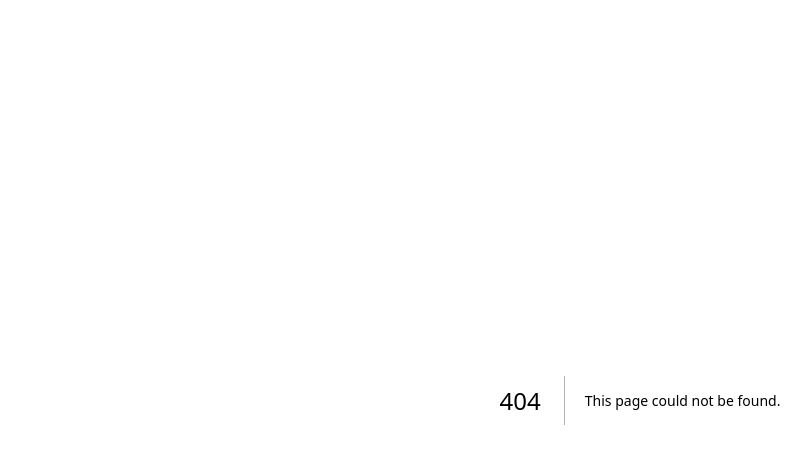
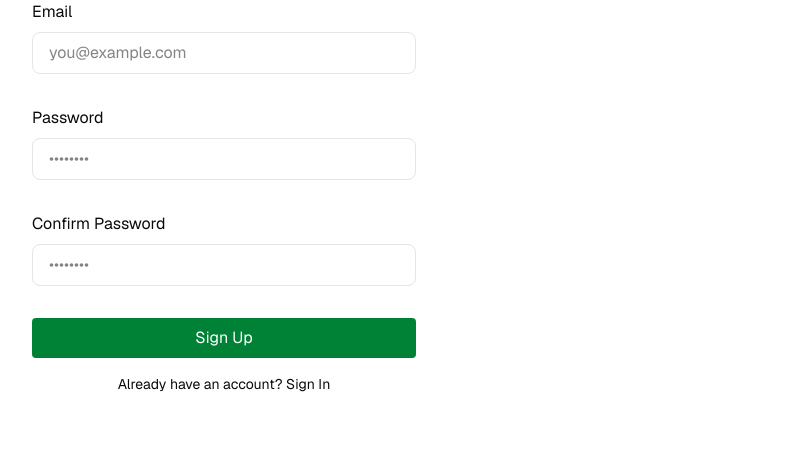
Before and after one commit to tom-mcIvor/UnitHub, a Next.js app: page /auth/signup in a window 1280 px wide. Before the commit this address had no page. Shown: the top 464 px of the page, without its empty margins (0-811 px from the left). Built offline with nearby package versions, Linux system fonts and the light colour scheme.

Commit message:
feat: implement basic authentication
Implements a basic authentication flow using Supabase Auth. This includes a middleware to protect all routes, as well as login, signup, and email confirmation callback pages.

Updates the documentation to reflect the authentication implementation and next steps.

```diff
--- /dev/null
+++ b/app/auth/callback/page.tsx
@@ -0,0 +1,16 @@
+import { createClient } from '@/lib/supabase/server'
+import { redirect } from 'next/navigation'
+
+export default async function CallbackPage({ searchParams }: { searchParams: { [key: string]: string | string[] | undefined } }) {
+  const code = searchParams.code as string
+
+  if (code) {
+    const supabase = await createClient()
+    const { error } = await supabase.auth.exchangeCodeForSession(code)
+    if (!error) {
+      return redirect('/')
+    }
+  }
+
+  return redirect('/auth/login?message=Could not log in')
+}
--- /dev/null
+++ b/app/auth/signup/page.tsx
@@ -0,0 +1,78 @@
+import { createClient } from '@/lib/supabase/server'
+import { headers } from 'next/headers'
+import { redirect } from 'next/navigation'
+
+export default function SignupPage() {
+  const signUp = async (formData: FormData) => {
+    'use server'
+
+    const origin = headers().get('origin')
+    const email = formData.get('email') as string
+    const password = formData.get('password') as string
+    const confirmPassword = formData.get('confirmPassword') as string
+    const supabase = await createClient()
+
+    if (password !== confirmPassword) {
+      return redirect('/auth/signup?message=Passwords do not match')
+    }
+
+    const { error } = await supabase.auth.signUp({
+      email,
+      password,
+      options: {
+        emailRedirectTo: `${origin}/auth/callback`,
+      },
+    })
+
+    if (error) {
+      return redirect('/auth/signup?message=Could not authenticate user')
+    }
+
+    return redirect('/auth/signup?message=Check email to verify account')
+  }
+
+  return (
+    <div className="flex-1 flex flex-col w-full px-8 sm:max-w-md justify-center gap-2">
+      <form
+        className="flex-1 flex flex-col w-full justify-center gap-2 text-foreground"
+        action={signUp}
+      >
+        <label className="text-md" htmlFor="email">
+          Email
+        </label>
+        <input
+          className="rounded-md px-4 py-2 bg-inherit border mb-6"
+          name="email"
+          placeholder="you@example.com"
+          required
+        />
+        <label className="text-md" htmlFor="password">
+          Password
+        </label>
+        <input
+          className="rounded-md px-4 py-2 bg-inherit border mb-6"
+          type="password"
+          name="password"
+          placeholder="••••••••"
+          required
+        />
+        <label className="text-md" htmlFor="confirmPassword">
+          Confirm Password
+        </label>
+        <input
+          className="rounded-md px-4 py-2 bg-inherit border mb-6"
+          type="password"
+          name="confirmPassword"
+          placeholder="••••••••"
+          required
+        />
+        <button className="bg-green-700 rounded px-4 py-2 text-white mb-2">
+          Sign Up
+        </button>
+        <a href="/auth/login" className="text-center text-sm">
+          Already have an account? Sign In
+        </a>
+      </form>
+    </div>
+  )
+}
--- a/components/maintenance/maintenance-form.tsx
+++ b/components/maintenance/maintenance-form.tsx
@@ -18,7 +18,6 @@ interface MaintenanceFormProps {
   tenants?: Tenant[]
   editingRequest?: MaintenanceRequestWithTenant
   initialData?: MaintenanceRequestFormData
-  createMaintenanceRequest?: (formData: FormData) => Promise<{ success: boolean; error: string | null; data: MaintenanceRequest | null }>
 }
 
 export function MaintenanceForm({ onClose, tenants = [], editingRequest, initialData }: MaintenanceFormProps) {
--- /dev/null
+++ b/middleware.ts
@@ -0,0 +1,77 @@
+import { createServerClient, type CookieOptions } from '@supabase/ssr'
+import { NextResponse, type NextRequest } from 'next/server'
+
+export async function middleware(request: NextRequest) {
+  let response = NextResponse.next({
+    request: {
+      headers: request.headers,
+    },
+  })
+
+  const supabase = createServerClient(
+    process.env.NEXT_PUBLIC_SUPABASE_URL!,
+    process.env.NEXT_PUBLIC_SUPABASE_ANON_KEY!,
+    {
+      cookies: {
+        get(name: string) {
+          return request.cookies.get(name)?.value
+        },
+        set(name: string, value: string, options: CookieOptions) {
+          request.cookies.set({
+            name,
+            value,
+            ...options,
+          })
+          response = NextResponse.next({
+            request: {
+              headers: request.headers,
+            },
+          })
+          response.cookies.set({
+            name,
+            value,
+            ...options,
+          })
+        },
+        remove(name: string, options: CookieOptions) {
+          request.cookies.set({
+            name,
+            value: '',
+            ...options,
+          })
+          response = NextResponse.next({
+            request: {
+              headers: request.headers,
+            },
+          })
+          response.cookies.set({
+            name,
+            value: '',
+            ...options,
+          })
+        },
+      },
+    }
+  )
+
+  const { data: { user } } = await supabase.auth.getUser()
+
+  if (!user && !request.nextUrl.pathname.startsWith('/auth')) {
+    return NextResponse.redirect(new URL('/auth/login', request.url))
+  }
+
+  return response
+}
+
+export const config = {
+  matcher: [
+    /*
+     * Match all request paths except for the ones starting with:
+     * - _next/static (static files)
+     * - _next/image (image optimization files)
+     * - favicon.ico (favicon file)
+     * Feel free to modify this pattern to include more paths.
+     */
+    '/((?!_next/static|_next/image|favicon.ico).*)',
+  ],
+}
```
Also changed, not shown: 5 other files (tests, documents, lock files or other folders).
